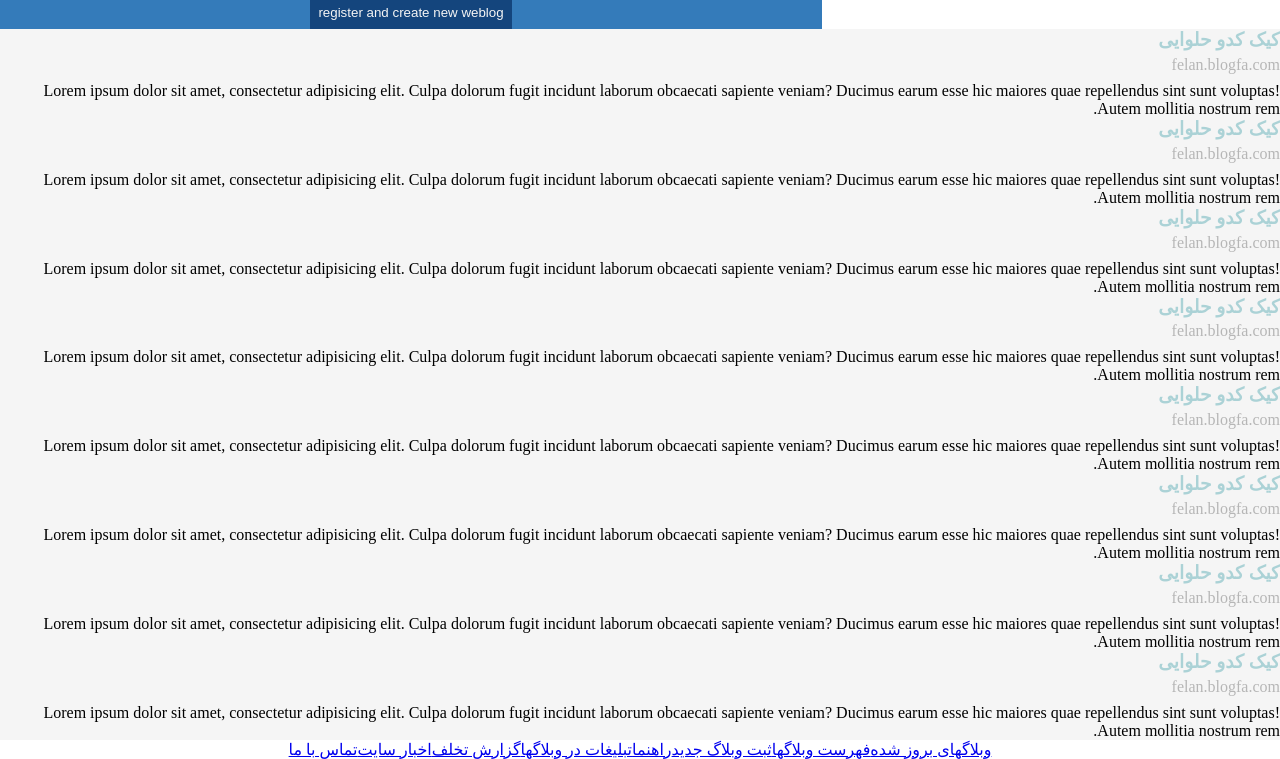
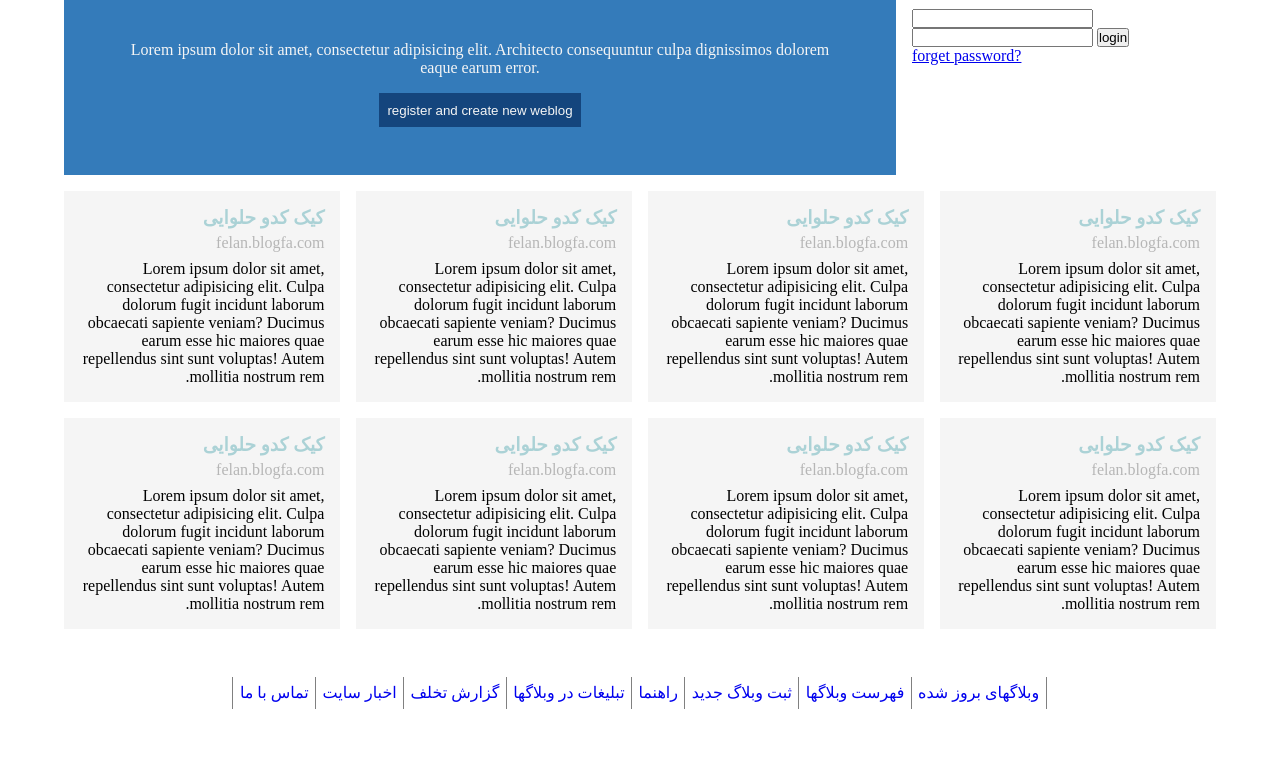
Before and after one commit to SEBahari/blogfa, a plain HTML site: page index.html in a window 1280 px wide. Shown: the part 73-832 px from the top of the page. Drawn offline with Linux system fonts and the light colour scheme.

Commit message:
styling for desktop

```diff
--- a/style.css
+++ b/style.css
@@ -96,3 +96,53 @@ html, body {
     border-left: 1px solid gray;
   }
 }
+
+@media screen and (min-width: 36rem) {
+  .container {
+    max-width: 72rem;
+    margin: auto;
+    padding: 1rem 0;
+  }
+
+  .logo {
+    padding: .5rem 0;
+  }
+
+  .header .description {
+    padding: 3rem;
+    flex:1;
+  }
+
+  .header .login {
+    width: 20rem;
+    padding: 1rem;
+  }
+
+  .main{
+    padding-top: 1rem;
+  }
+  .posts{
+    display: flex;
+    flex-wrap: wrap;
+    justify-content: space-between;
+
+  }
+  .post {
+    width: 24%;
+    margin-bottom: 1rem;
+    padding: 1rem;
+  }
+
+  .footer {
+    padding: 2rem 1rem 1rem;
+  }
+
+  .footer .link {
+    text-decoration: none;
+    padding: .4rem;
+    margin-left: -1px;
+    margin-bottom: 1rem;
+    border-right: 1px solid gray;
+    border-left: 1px solid gray;
+  }
+}
```
